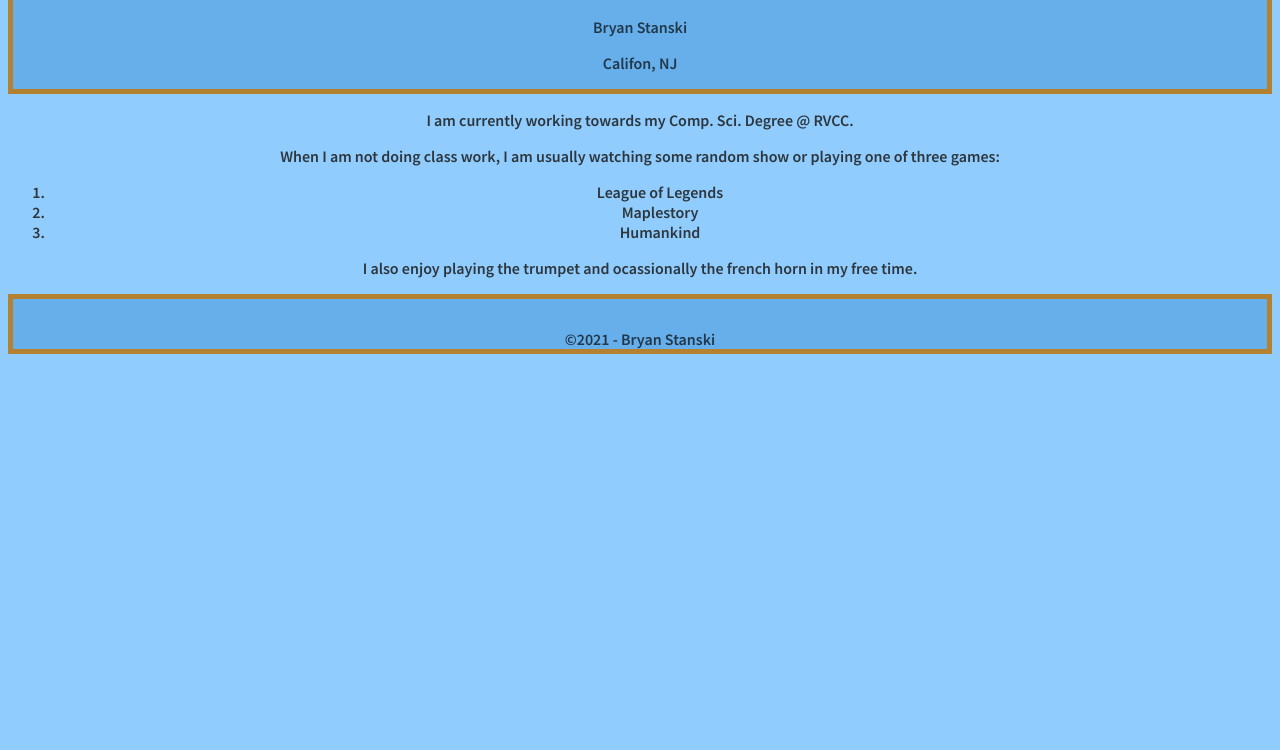
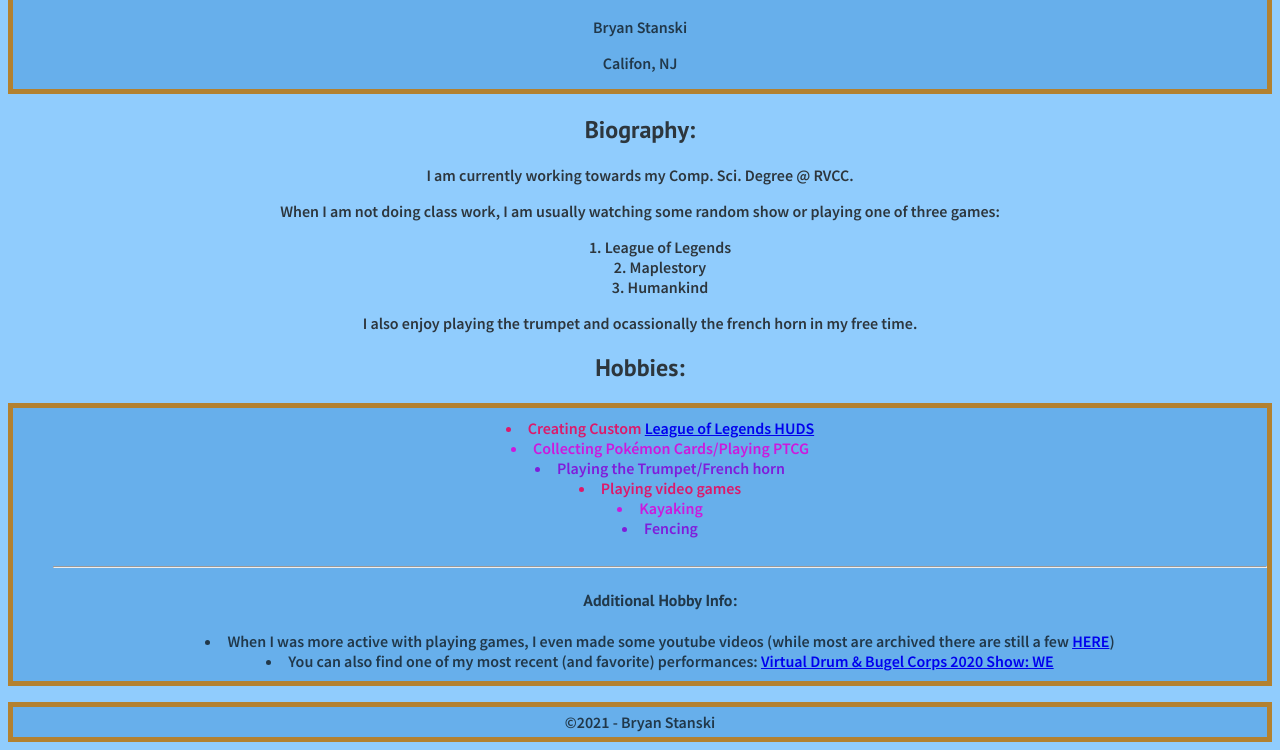
Before and after one commit to RVCC-IDMX/about-me-bryan-stanski, a plain HTML site: page index.html in a window 1280 px wide. Shown: the part 587-1337 px from the top of the page. Before the commit the page ends 949 px from the top, so only its background shows below. Drawn offline with Linux system fonts and the light colour scheme.

Commit message:
Adding hobbies list & slight css adjustments

```diff
--- a/css/styles.css
+++ b/css/styles.css
@@ -6,6 +6,10 @@ body {
 
 h1, h2, h3, h4, h5, h6 {
     font-family: PT Sans;
+    text-align: center;
+}
+
+h1 {
     font-size: 35pt;
 }
 
@@ -13,7 +17,7 @@ header {
     text-align: center;
 }
 /*#5693C4*/
-#profile, footer {
+#profile {
     color: #21384A;
     border: 5px solid #b38130;
     background-color: #67AFEB;
@@ -26,5 +30,41 @@ header {
 }
 
 #bio {
+    list-style-position: inside;
     text-align: center;
 }
+
+#hobbies ul {
+    text-align: center;
+    list-style-position: inside;
+    color: #21384A;
+    background-color: #67AFEB;
+    border: 5px solid #b38130;
+    padding-top: 10px;
+    padding-bottom: 10px;
+}
+
+#hobbies ul li:nth-child(3n+1) {
+    color:rgb(221, 25, 107);
+}
+
+#hobbies ul li:nth-child(3n+2) {
+    color:rgb(205, 25, 221);
+}
+
+#hobbies ul li:nth-child(3n+3) {
+    color:rgb(127, 29, 219);
+}
+
+#hobbies ul li:nth-child(n+8) {
+    color:#21384A;
+}
+
+footer {
+    color: #21384A;
+    border: 5px solid #b38130;
+    background-color: #67AFEB;
+    text-align: center;
+    padding-top: 5px;
+    padding-bottom: 5px;
+}
--- a/index.html
+++ b/index.html
@@ -32,6 +32,8 @@
         <section id="bio">
             <!--Bio Section; About Me-->
 
+            <h2>Biography:</h2>
+
             <div>
 
                 <p>I am currently working towards my Comp. Sci. Degree @ RVCC.</p>
@@ -48,6 +50,26 @@
 
             <!--End of Bio Section-->
         </section>
+
+        <section id="hobbies">
+
+            <h2>Hobbies:</h2>
+
+            <ul>
+                <li>Creating Custom <a href="https://killerskins.com/maglengg/" target="_blank">League of Legends HUDS</a></li>
+                <li>Collecting Pokémon Cards/Playing PTCG</li>
+                <li>Playing the Trumpet/French horn</li>
+                <li>Playing video games</li>
+                <li>Kayaking</li>
+                <li>Fencing</li>
+                <br>
+                <hr>
+                <h4>Additional Hobby Info:</h4>
+                <li>When I was more active with playing games, I even made some youtube videos (while most are archived there are still a few <a href="https://www.youtube.com/channel/UCDYSgORrgqjjOLi211_wl9Q" target="_blank">HERE</a>)</li>
+                <li>You can also find one of my most recent (and favorite) performances: <a href="https://www.youtube.com/watch?v=-ALAqbTlxP8" target="_blank">Virtual Drum & Bugel Corps 2020 Show: WE</a></li>
+            </ul>
+
+        </section>
     </main>
 
     <footer>
```
